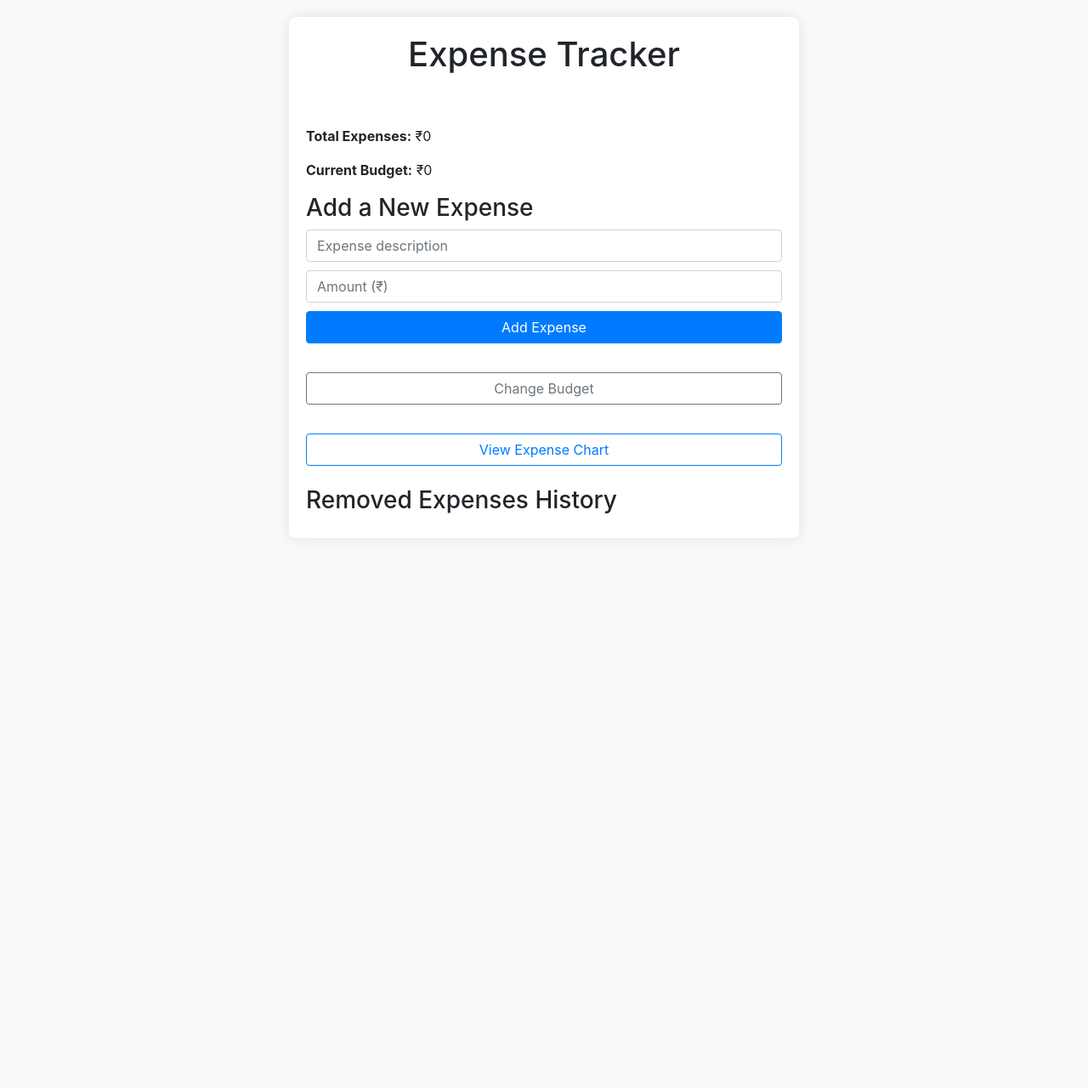
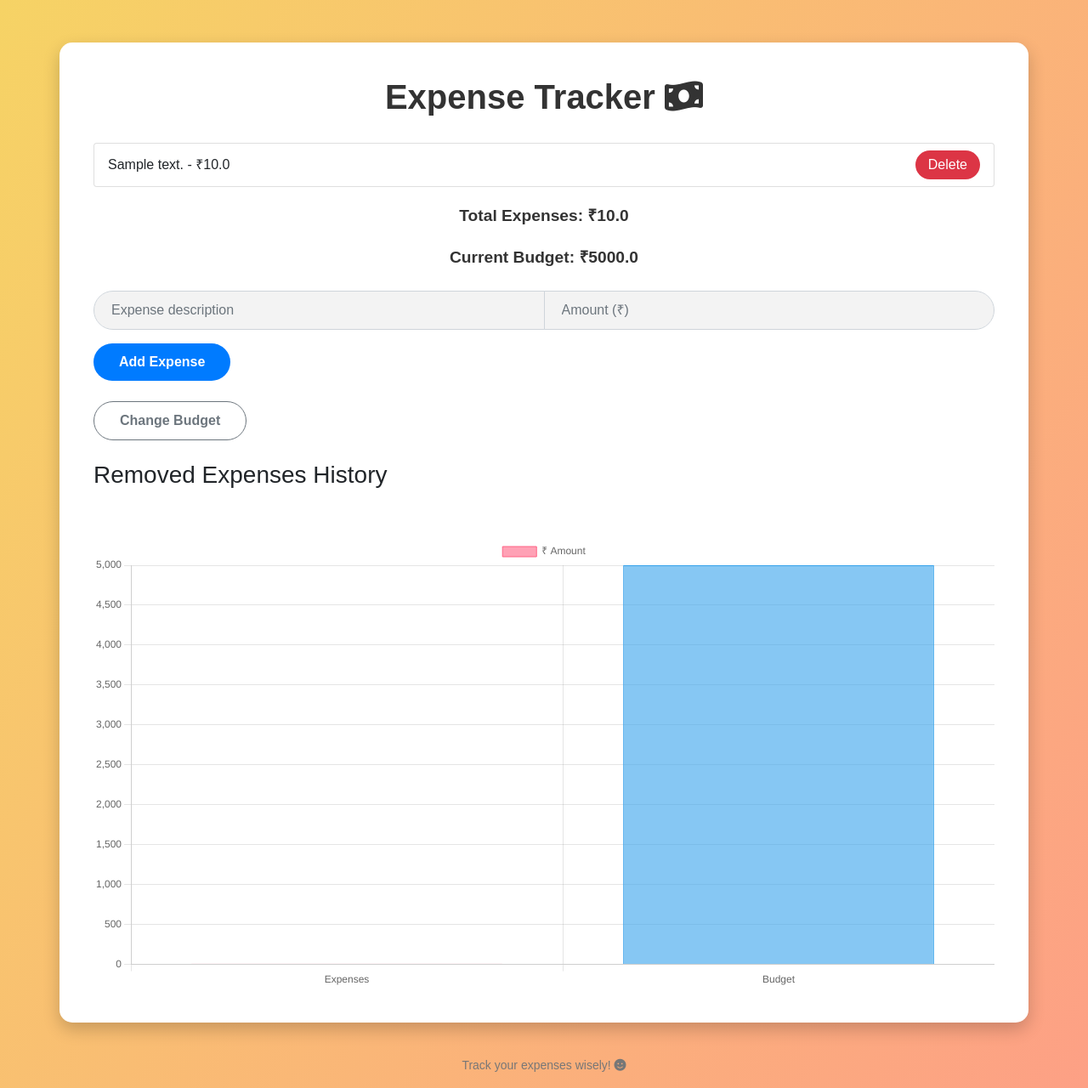
Before and after one commit to XreeceX/Expense-Checker, a Flask app: page / in a window 1280 px wide. Shown: the whole page at 85% size. Before the commit the page ends 604 px from the top, so only its background shows below. Run offline with Flask 3, Linux system fonts and the light colour scheme; tables that the repository leaves empty hold one stand-in row (values such as "Sample post"); some libraries are stand-ins or nearby versions.

Commit message:
Phase3 Added a better template and Added Database

```diff
--- a/app.py
+++ b/app.py
@@ -1,63 +1,107 @@
 from flask import Flask, render_template, request, redirect, url_for
+from flask_sqlalchemy import SQLAlchemy
 
 app = Flask(__name__)
 
-# Store expenses and removed expenses
-expenses = []
-removed_expenses = []
+# Configure SQLite database
+app.config['SQLALCHEMY_DATABASE_URI'] = 'sqlite:///expenses.db'
+app.config['SQLALCHEMY_TRACK_MODIFICATIONS'] = False
 
-# Default budget
-budget = 0
+# Initialize the database
+db = SQLAlchemy(app)
+
+# Database model for expenses
+class Expense(db.Model):
+    id = db.Column(db.Integer, primary_key=True)
+    description = db.Column(db.String(100), nullable=False)
+    amount = db.Column(db.Float, nullable=False)
+    date_added = db.Column(db.DateTime, default=db.func.current_timestamp())
+
+# Database model for budget
+class Budget(db.Model):
+    id = db.Column(db.Integer, primary_key=True)
+    value = db.Column(db.Float, nullable=False)
+
+# Create the database
+with app.app_context():
+    db.create_all()
 
 @app.route('/', methods=["GET", "POST"])
 def index():
-    global expenses
-    global budget
+    # Load budget from the database, if it exists
+    budget_entry = Budget.query.first()
+    budget = budget_entry.value if budget_entry else 0
 
     if request.method == "POST":
         # Adding a new expense
         description = request.form['description']
         amount = float(request.form['amount'])
-        expenses.append({"description": description, "amount": amount})
+        new_expense = Expense(description=description, amount=amount)
+        db.session.add(new_expense)
+        db.session.commit()
 
-    # Calculate the total every time the page is loaded
-    total = sum(expense['amount'] for expense in expenses)
+    # Retrieve all expenses from the database
+    expenses = Expense.query.all()
+
+    # Calculate the total expenses
+    total = sum(expense.amount for expense in expenses)
 
     # Budget alert
     alert = None
     if total > budget:
         alert = "You've exceeded the budget!"
 
-    return render_template("index.html", expenses=expenses, total=total, budget=budget, alert=alert, removed_expenses=removed_expenses)
+    return render_template("index.html", expenses=expenses, total=total, budget=budget, alert=alert)
 
+@app.route("/chart")
+def chart():
+    # Get total expenses for the chart
+    monthly_expenses = sum(expense.amount for expense in Expense.query.all())
 
-@app.route("/chart", methods=["GET","POST"])
-def chart():
-    monthly_expenses = sum(expense['amount'] for expense in expenses)
-    monthly_budget = budget if budget else 0
-    monthly_expenses = monthly_expenses if monthly_expenses else 0
+    # Load budget for the chart
+    budget_entry = Budget.query.first()
+    monthly_budget = budget_entry.value if budget_entry else 0
 
     return render_template("chart.html", monthly_expenses=monthly_expenses, monthly_budget=monthly_budget)
 
-
 @app.route("/remove_expense", methods=["POST"])
 def remove_expense():
-    global expenses, removed_expenses
-    # Find the expense by its index and remove it
     expense_id = int(request.form['expense_id'])
-    removed_expense = expenses.pop(expense_id)
 
-    # Add the removed expense to the history
-    removed_expenses.append(removed_expense)
+    # Debugging output to check what's happening
+    print(f"Attempting to remove expense with ID: {expense_id}")
+
+    # Find the expense to delete
+    expense_to_delete = Expense.query.get(expense_id)
+
+    if expense_to_delete:
+        db.session.delete(expense_to_delete)
+        db.session.commit()
+        print(f"Removed expense: {expense_to_delete.description}")
+    else:
+        print(f"No expense found with ID: {expense_id}")
 
     return redirect(url_for("index"))
 
+
 @app.route("/set_budget", methods=["GET", "POST"])
 def set_budget():
-    global budget
     if request.method == "POST":
         # Set new budget
-        budget = float(request.form['budget'])
+        budget_value = float(request.form['budget'])
+
+        # Check if there's already a budget set
+        existing_budget = Budget.query.first()
+
+        if existing_budget:
+            # Update the existing budget
+            existing_budget.value = budget_value
+        else:
+            # Create a new budget entry
+            new_budget = Budget(value=budget_value)
+            db.session.add(new_budget)
+
+        db.session.commit()
         return redirect(url_for("index"))
 
     return render_template("set_budget.html")
--- a/tempCodeRunnerFile.py
+++ b/tempCodeRunnerFile.py
@@ -1 +1 @@
-flask_sqlalchemy
+sqlite:///expenses.db
--- a/templates/index.html
+++ b/templates/index.html
@@ -4,74 +4,116 @@
     <meta charset="UTF-8">
     <meta name="viewport" content="width=device-width, initial-scale=1.0">
     <title>Expense Tracker</title>
-    <link href="https://stackpath.bootstrapcdn.com/bootstrap/4.5.2/css/bootstrap.min.css" rel="stylesheet">
+    <link href="https://stackpath.bootstrapcdn.com/bootstrap/5.1.3/css/bootstrap.min.css" rel="stylesheet">
+    <link href="https://cdnjs.cloudflare.com/ajax/libs/font-awesome/6.0.0-beta3/css/all.min.css" rel="stylesheet">
     <style>
         body {
-            padding: 20px;
-            background-color: #f8f9fa;
+            background: linear-gradient(120deg, #f6d365 0%, #fda085 100%);
+            font-family: 'Poppins', sans-serif;
         }
         .container {
-            max-width: 600px;
-            margin: 0 auto;
-            background-color: white;
-            padding: 20px;
-            border-radius: 8px;
-            box-shadow: 0 0 15px rgba(0, 0, 0, 0.1);
+            margin-top: 50px;
+            background-color: #ffffff;
+            padding: 40px;
+            border-radius: 15px;
+            box-shadow: 0px 8px 20px rgba(0, 0, 0, 0.2);
+        }
+        h1 {
+            font-weight: bold;
+            text-align: center;
+            margin-bottom: 30px;
+            color: #333;
+        }
+        .expense-list {
+            margin-bottom: 20px;
+        }
+        .form-control {
+            border-radius: 30px;
+            padding: 10px 20px;
+            font-size: 16px;
+            background-color: #f3f3f3;
+        }
+        .btn {
+            border-radius: 30px;
+            padding: 10px 30px;
+            font-weight: bold;
+            transition: all 0.3s ease;
+        }
+        .btn-primary {
+            background-color: #007bff;
+            border: none;
+        }
+        .btn-primary:hover {
+            background-color: #0056b3;
+        }
+        .remove-btn {
+            background-color: #dc3545;
+            color: white;
+            border: none;
+            border-radius: 20px;
+            padding: 5px 15px;
+            margin-left: 10px;
+        }
+        .remove-btn:hover {
+            background-color: #c82333;
+        }
+        .total-expenses, .current-budget {
+            font-size: 1.2rem;
+            margin-top: 20px;
+            font-weight: bold;
+            text-align: center;
+            color: #333;
         }
         .alert {
-            margin-top: 20px;
+            font-weight: bold;
+            text-align: center;
         }
-        h1 {
-            margin-bottom: 30px;
+        .charts-container {
+            margin-top: 50px;
         }
-        .expense-list {
-            margin-bottom: 30px;
-        }
-        .form-control {
-            margin-bottom: 10px;
-        }
-        .btn {
-            margin-top: 10px;
+        footer {
+            margin-top: 40px;
+            text-align: center;
+            font-size: 14px;
+            color: #777;
         }
     </style>
 </head>
 <body>
     <div class="container">
-        <h1 class="text-center">Expense Tracker</h1>
+        <h1>Expense Tracker <i class="fas fa-money-bill-wave"></i></h1>
 
         {% if alert %}
-        <div class="alert alert-danger text-center">
+        <div class="alert alert-danger">
             {{ alert }}
         </div>
         {% endif %}
 
         <ul class="list-group expense-list">
             {% for expense in expenses %}
-            <li class="list-group-item d-flex justify-content-between">
+            <li class="list-group-item d-flex justify-content-between align-items-center">
                 <span>{{ expense.description }} - ₹{{ expense.amount }}</span>
-                <!-- Remove Button -->
-                <form action="/remove_expense" method="POST" style="margin-left: 20px;">
-                    <input type="hidden" name="expense_id" value="{{ loop.index0 }}">
-                    <button type="submit" class="btn btn-danger btn-sm">Remove</button>
+                <form action="{{ url_for('remove_expense') }}" method="POST">
+                    <input type="hidden" name="expense_id" value="{{ expense.id }}">
+                    <button type="submit" class="remove-btn">Delete</button>
                 </form>
             </li>
             {% endfor %}
         </ul>
 
-        <p><strong>Total Expenses:</strong> ₹{{ total }}</p>
-        <p><strong>Current Budget:</strong> ₹{{ budget }}</p>
+        <p class="total-expenses">Total Expenses: ₹{{ total }}</p>
+        <p class="current-budget">Current Budget: ₹{{ budget }}</p>
 
-        <h3>Add a New Expense</h3>
-        <form action="/" method="POST">
-            <input type="text" id="description" name="description" placeholder="Expense description" class="form-control" required>
-            <input type="number" step="1" id="amount" name="amount" placeholder="Amount (₹)" class="form-control" required min="0">
-            <button type="submit" class="btn btn-primary btn-block">Add Expense</button>
+        <form action="/" method="POST" class="mt-4">
+            <div class="input-group">
+                <input type="text" id="description" name="description" placeholder="Expense description" class="form-control" required>
+                <input type="number" step="1" id="amount" name="amount" placeholder="Amount (₹)" class="form-control" required min="0">
+            </div>
+            <button type="submit" class="btn btn-primary btn-block mt-3">Add Expense</button>
         </form>
 
         <br>
         <a href="/set_budget" class="btn btn-outline-secondary btn-block">Change Budget</a>
-        <br>
-        <a href="/chart" class="btn btn-outline-primary btn-block">View Expense Chart</a>
 
         <h3 class="mt-4">Removed Expenses History</h3>
         <ul class="list-group">
@@ -79,10 +121,45 @@
             <li class="list-group-item">{{ expense.description }} - ₹{{ expense.amount }}</li>
             {% endfor %}
         </ul>
+
+        <div class="charts-container">
+            <canvas id="myChart"></canvas>
+        </div>
     </div>
 
-    <script src="https://code.jquery.com/jquery-3.5.1.slim.min.js"></script>
-    <script src="https://cdn.jsdelivr.net/npm/@popperjs/core@2.5.2/dist/umd/popper.min.js"></script>
-    <script src="https://stackpath.bootstrapcdn.com/bootstrap/4.5.2/js/bootstrap.min.js"></script>
+    <footer>
+        <p>Track your expenses wisely! <i class="fas fa-smile"></i></p>
+    </footer>
+
+    <script src="https://cdn.jsdelivr.net/npm/chart.js"></script>
+    <script>
+        const ctx = document.getElementById('myChart').getContext('2d');
+        const myChart = new Chart(ctx, {
+            type: 'bar',
+            data: {
+                labels: ['Expenses', 'Budget'],
+                datasets: [{
+                    label: '₹ Amount',
+                    data: [{{ total }}, {{ budget }}],
+                    backgroundColor: [
+                        'rgba(255, 99, 132, 0.6)',
+                        'rgba(54, 162, 235, 0.6)'
+                    ],
+                    borderColor: [
+                        'rgba(255, 99, 132, 1)',
+                        'rgba(54, 162, 235, 1)'
+                    ],
+                    borderWidth: 1
+                }]
+            },
+            options: {
+                scales: {
+                    y: {
+                        beginAtZero: true
+                    }
+                }
+            }
+        });
+    </script>
 </body>
 </html>
```
Also changed, not shown: templates/base.html (added, +54 -0 lines), templates/chart.html (+5 -19 lines), templates/set_budget.html (+37 -22 lines), instance/expenses.db (added).
